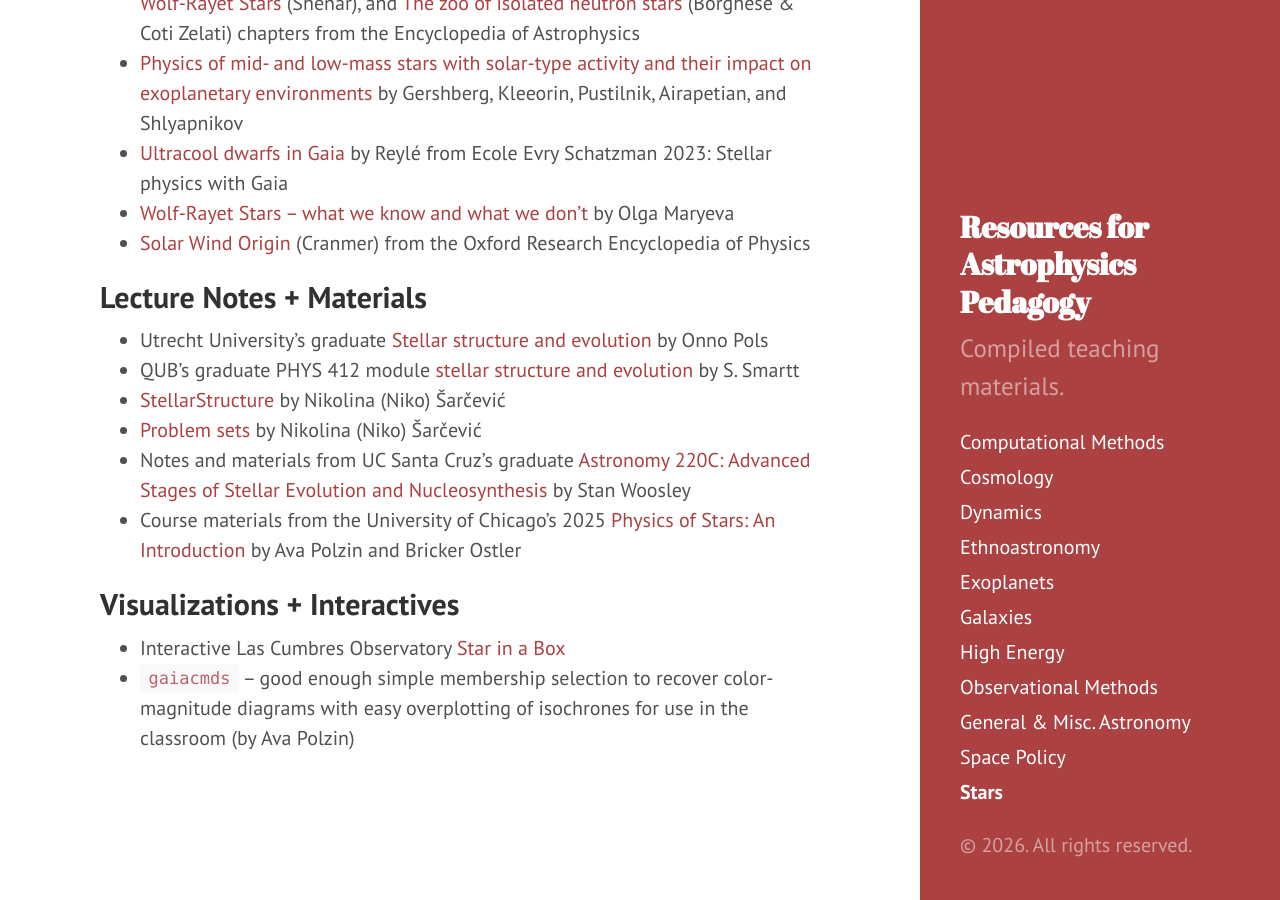
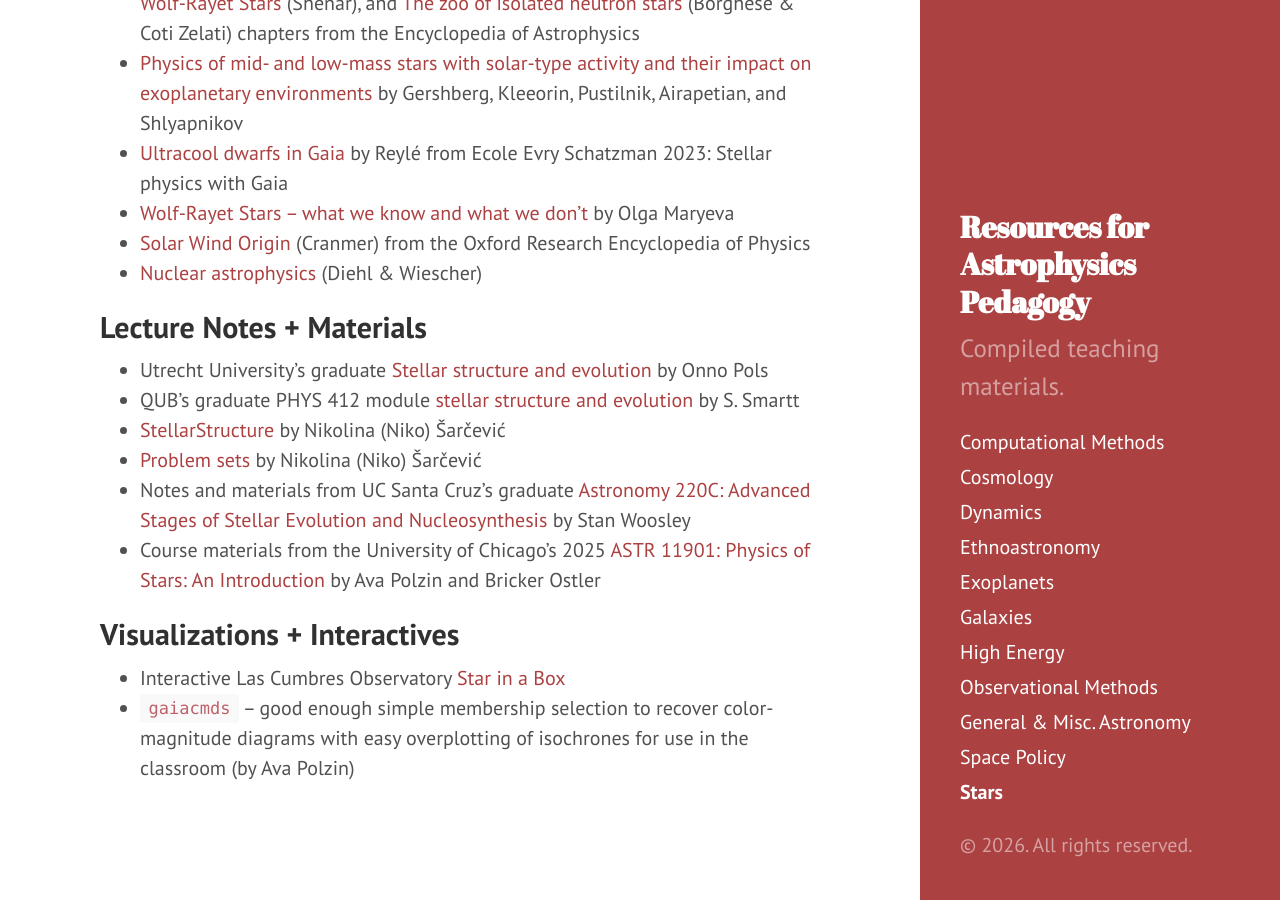
Before and after one commit to astroteaching/astroteaching.github.io, a Jekyll site: the page built from stars.md, in a window 1280 px wide and 900 px high, scrolled down 820 px. Built offline with Jekyll 4.4.1, drawn with Linux system fonts in a browser that asks for light colours.

Commit message:
update for first time in a while

```diff
--- a/stars.md
+++ b/stars.md
@@ -14,6 +14,7 @@ Stellar astrophysics and heliophysics.
 - [Ultracool dwarfs in Gaia](https://arxiv.org/abs/2502.06198){:target="_blank"} by Reylé from Ecole Evry Schatzman 2023: Stellar physics with Gaia
 - [Wolf-Rayet Stars -- what we know and what we don't](https://arxiv.org/abs/2412.05772){:target="_blank"} by Olga Maryeva
 - [Solar Wind Origin](https://arxiv.org/abs/2507.13460){:target="_blank"} (Cranmer) from the Oxford Research Encyclopedia of Physics
+- [Nuclear astrophysics](https://arxiv.org/abs/2601.12508){:target="_blank"} (Diehl & Wiescher)
 
 ## Lecture Notes + Materials
 - Utrecht University's graduate [Stellar structure and evolution](https://www.astro.ru.nl/~onnop/education/stev_utrecht_notes/){:target="_blank"} by Onno Pols
@@ -21,7 +22,7 @@ Stellar astrophysics and heliophysics.
 - [StellarStructure](https://drive.google.com/drive/folders/1XApdgc0qiLuUoI6X7o_8GHFhcUp5PtF7){:target="_blank"} by Nikolina (Niko) Šarčević
 - [Problem sets](https://github.com/nikosarcevic/PhysicsProblemSets#astro){:target="_blank"} by Nikolina (Niko) Šarčević
 - Notes and materials from UC Santa Cruz's graduate [Astronomy 220C: Advanced Stages of Stellar Evolution and Nucleosynthesis](https://www.ucolick.org/~woosley/){:target="_blank"} by Stan Woosley
-- Course materials from the University of Chicago's 2025 [Physics of Stars: An Introduction](https://github.com/avapolzin/ASTR11901_Summer2025){:target="_blank"} by Ava Polzin and Bricker Ostler
+- Course materials from the University of Chicago's 2025 [ASTR 11901: Physics of Stars: An Introduction](https://github.com/avapolzin/ASTR11901_Summer2025){:target="_blank"} by Ava Polzin and Bricker Ostler
 
 ## Visualizations + Interactives
 - Interactive Las Cumbres Observatory [Star in a Box](https://starinabox.lco.global/#){:target="_blank"}
```
Also changed, not shown: cosmology.md (+1 -0 lines), exoplanets.md (+1 -1 lines), highenergy.md (+1 -0 lines).
